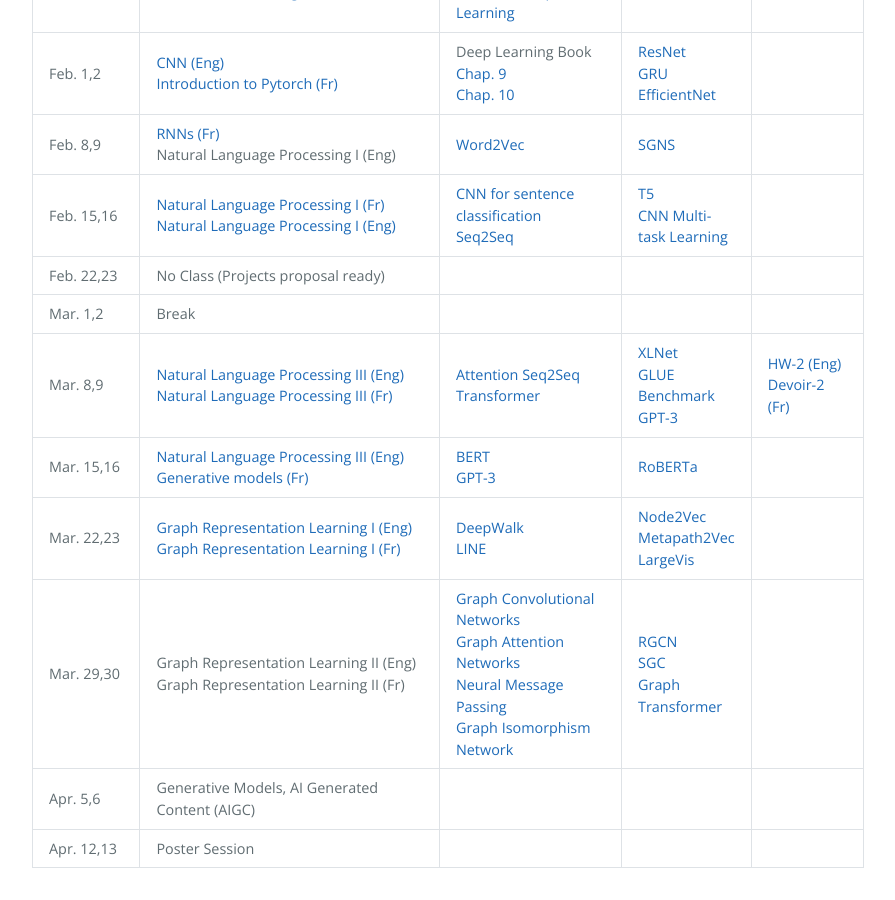
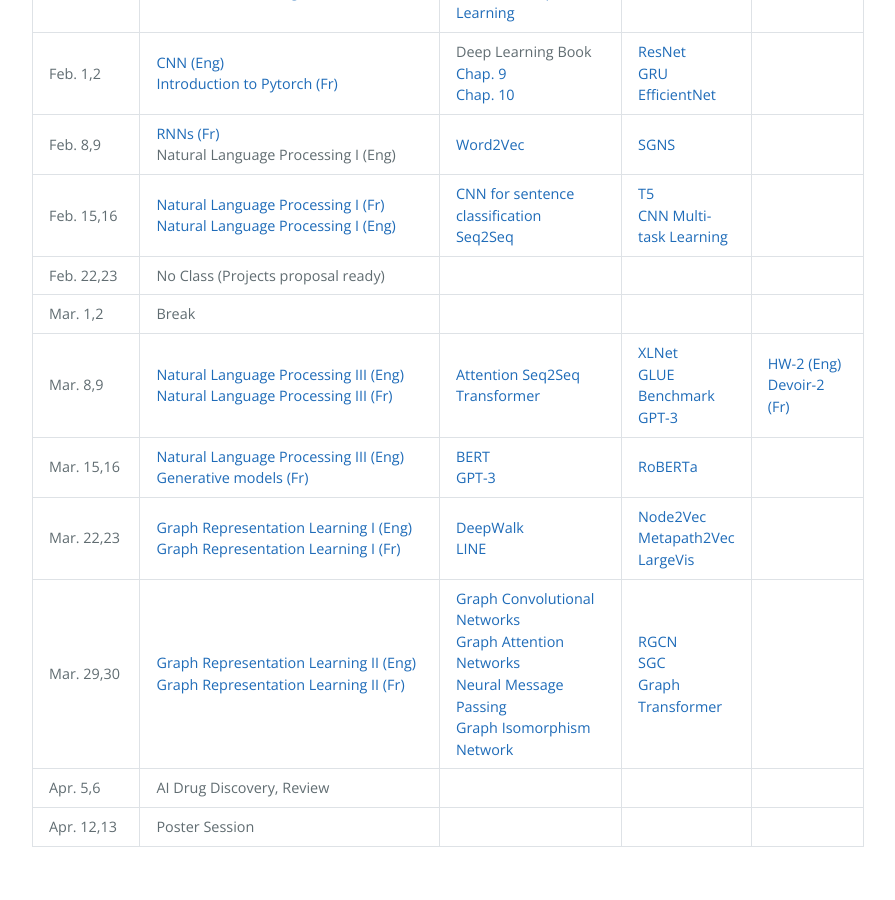
Before and after one commit to DeepGraphLearning/Math80600A_2023W, a Jekyll site: the page built from schedule.md, in a window 1280 px wide and 900 px high, scrolled down 902 px. Shown: the whole window, without its empty margins (192-1087 px from the left). Built offline with Jekyll 4.4.1, drawn with Linux system fonts in a browser that asks for light colours; after the commit the page ends 1781 px from its top, so only the background shows below that.

Commit message:
[M] update slides

```diff
--- a/schedule.md
+++ b/schedule.md
@@ -170,7 +170,9 @@ schedule:
   - date: Mar. 29,30
     topics:
       - name: Graph Representation Learning II (Eng)
+        url: https://www.dropbox.com/s/nic3f7lzdao1ffc/Week10-Graph-part2.pdf?dl=0
       - name: Graph Representation Learning II (Fr)
+        url: https://www.dropbox.com/s/7xykmzczcsm94gv/S10-Graphes-P2.pdf?dl=0
     readings:
       - name: Graph Convolutional Networks
         url: https://arxiv.org/abs/1609.02907
@@ -188,7 +190,7 @@ schedule:
       - name: Graph Transformer
         url: https://arxiv.org/abs/1911.06455
   - date: Apr. 5,6
-    topics: Generative Models, AI Generated Content (AIGC)
+    topics: AI Drug Discovery, Review
   - date: Apr. 12,13
     topics: Poster Session
 ---
```
